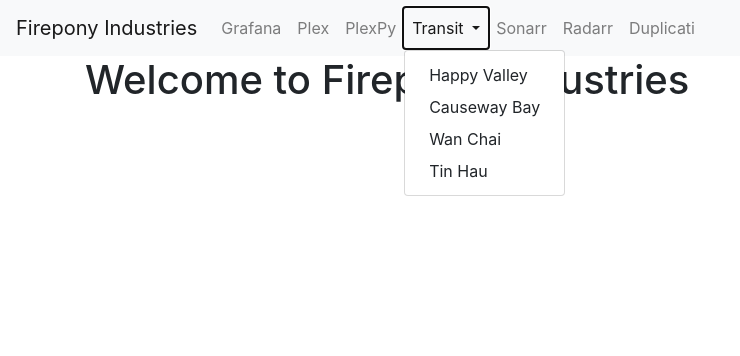
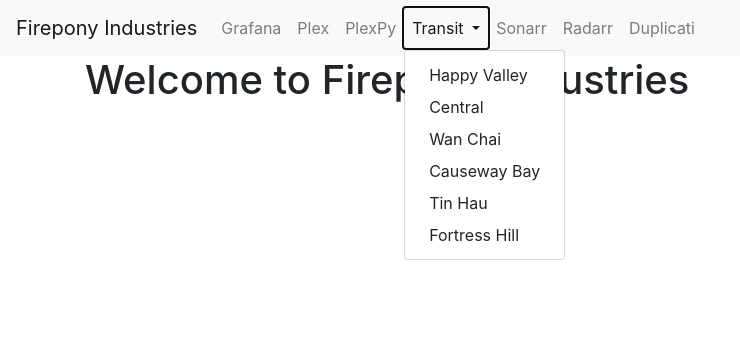
Before and after one commit to dhesant/transit, a Flask app: page / in a window 1280 px wide, after a click on "Transit". Shown: the top 356 px of the page, without its empty margins (0-740 px from the left). Run offline with Flask 2, Linux system fonts and the light colour scheme; some libraries are stand-ins or nearby versions.

Commit message:
added central & fortress transit data

```diff
--- a/app/main.py
+++ b/app/main.py
@@ -86,7 +86,32 @@
     for vehicle in vehicles:
         vehicle = getVehicleStatus(vehicle, datetime.today())
 
-    return render_template("transit.html", title="Wan Chai", stopinfo="Fenwick St", vehicles=vehicles)
+    return render_template("transit.html", title="Wan Chai", stopinfo="Fenwick Street", vehicles=vehicles)
+
+@app.route("/transit/central")
+def central():
+    # Generate new async loop
+    loop = asyncio.new_event_loop()
+    asyncio.set_event_loop(loop)
+
+    # Get various route info
+    routes = []
+    routes.append(asyncio.ensure_future(getTrams("27E")))
+    routes.append(asyncio.ensure_future(getBuses("1", "1||001049||19||O||1-HVU-1")))
+    loop.run_until_complete(asyncio.gather(*routes))
+    loop.stop()
+
+    # Compile and sort route into by vehicle ETA
+    vehicles = []
+    for route in routes:
+        vehicles.extend(route.result())
+
+    vehicles = sorted(vehicles, key=lambda k: k['eta'])
+
+    for vehicle in vehicles:
+        vehicle = getVehicleStatus(vehicle, datetime.today())
+
+    return render_template("transit.html", title="Central", stopinfo="Douglas Street", vehicles=vehicles)
 
 @app.route("/transit/tinhau")
 def tinhau():
@@ -112,7 +137,33 @@
     for vehicle in vehicles:
         vehicle = getVehicleStatus(vehicle, datetime.today())
 
-    return render_template("transit.html", title="Tin Hau", stopinfo="Tin Hau", vehicles=vehicles)
+    return render_template("transit.html", title="Tin Hau", stopinfo="Queens College", vehicles=vehicles)
+
+@app.route("/transit/fortress")
+def fortress():
+    # Generate new async loop
+    loop = asyncio.new_event_loop()
+    asyncio.set_event_loop(loop)
+
+    # Get various route info
+    routes = []
+    routes.append(asyncio.ensure_future(getTrams("34W")))
+    routes.append(asyncio.ensure_future(getBuses("8x", "8X||001364||20||O||8X-HVL-1")))
+    routes.append(asyncio.ensure_future(getBuses("19", "19||001364||20||O||19-THR-3")))
+    loop.run_until_complete(asyncio.gather(*routes))
+    loop.stop()
+
+    # Compile and sort route into by vehicle ETA
+    vehicles = []
+    for route in routes:
+        vehicles.extend(route.result())
+
+    vehicles = sorted(vehicles, key=lambda k: k['eta'])
+
+    for vehicle in vehicles:
+        vehicle = getVehicleStatus(vehicle, datetime.today())
+
+    return render_template("transit.html", title="Fortress Hill", stopinfo="King's Road", vehicles=vehicles)
 
 if __name__ == "__main__":
     app.run()
--- a/app/templates/base.html
+++ b/app/templates/base.html
@@ -36,9 +36,11 @@
             </a>
             <div class="dropdown-menu" aria-labelledby="navbarDropdown">
 	      <a class="dropdown-item" href="/transit/hvt">Happy Valley</a>
+	      <a class="dropdown-item" href="/transit/central">Central</a>
+	      <a class="dropdown-item" href="/transit/wanchai">Wan Chai</a>
 	      <a class="dropdown-item" href="/transit/cwb">Causeway Bay</a>
-	      <a class="dropdown-item" href="/transit/wanchai">Wan Chai</a>
 	      <a class="dropdown-item" href="/transit/tinhau">Tin Hau</a>
+	      <a class="dropdown-item" href="/transit/fortress">Fortress Hill</a>
             </div>
 	  </li>
 	  <li class="nav-item"><a class="nav-link" href="/sonarr">Sonarr</a></li>
```
